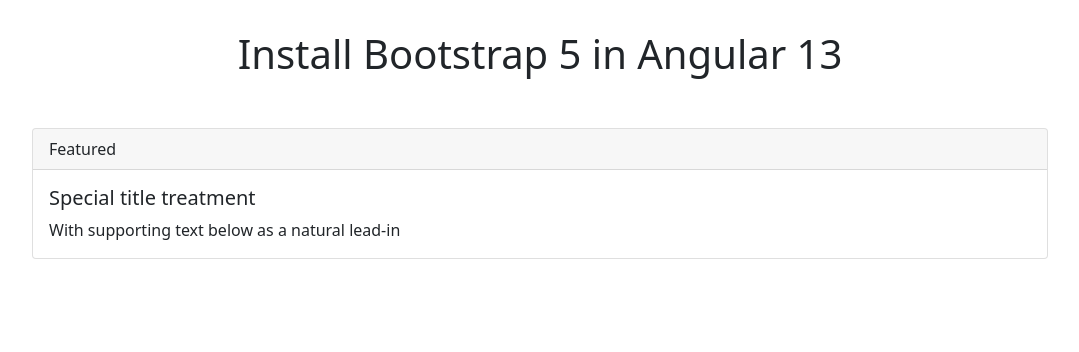
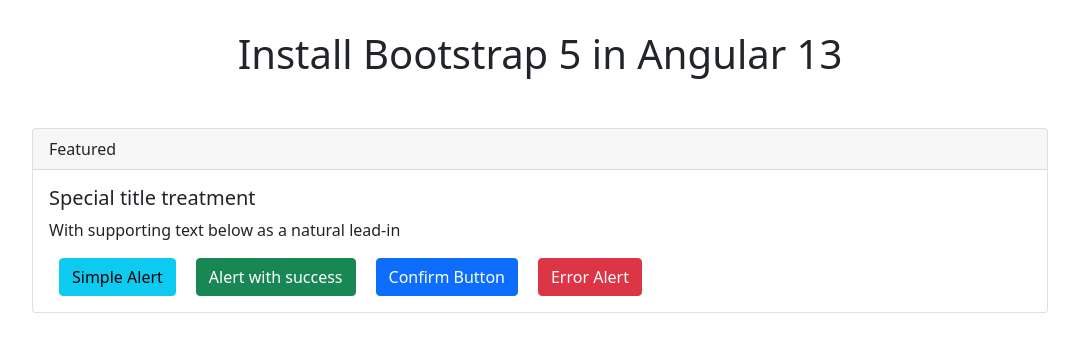
Before and after one commit to jordiascension/bonarea-web-example, an Angular app: page / in a window 1280 px wide. Shown: the top 352 px of the page, without its empty margins (60-1139 px from the left). Built offline with nearby package versions, Linux system fonts and the light colour scheme.

Commit message:
Added SweetAlert2 example

```diff
--- a/src/app/favorite/favorite.component.html
+++ b/src/app/favorite/favorite.component.html
@@ -9,6 +9,14 @@
         <div class="card-body">
             <h5 class="card-title">Special title treatment</h5>
             <p class="card-text">With supporting text below as a natural lead-in</p>
+            <button class="btn btn-info" style="margin-right: 10px;margin-left:10px;"
+            (click)="simpleAlert()">Simple Alert</button>
+            <button class="btn btn-success" style="margin-right: 10px;margin-left:10px;"
+            (click)="alertWithSuccess()">Alert with success</button>
+            <button class="btn btn-primary" style="margin-right: 10px;margin-left:10px;"
+            (click)="confirmBox()">Confirm Button</button>
+            <button class="btn btn-danger" style="margin-right: 10px;margin-left:10px;"
+            (click)="erroralert()">Error Alert</button>
         </div>
     </div>
 </div>
--- a/src/app/favorite/favorite.component.ts
+++ b/src/app/favorite/favorite.component.ts
@@ -1,4 +1,6 @@
 import { Component, OnInit } from '@angular/core';
+import Swal from 'sweetalert2';
+
 
 @Component({
   selector: 'app-favorite',
@@ -10,6 +12,47 @@
   constructor() { }
 
   ngOnInit(): void {
+    console.log('This is init method');
   }
 
+  simpleAlert(){
+    Swal.fire('Hello world!');
+  }
+
+  alertWithSuccess(){
+    Swal.fire('Thank you...','You submitted succesfully!','success');
+  }
+
+  confirmBox(){
+    Swal.fire({
+      title: 'Are you sure want to remove?',
+      text: 'You will not be able to recover this file!',
+      icon: 'warning',
+      showCancelButton: true,
+      confirmButtonText: 'Yes, delete it!',
+      cancelButtonText: 'No, keep it'
+    }).then((result) => {
+      if(result.value){
+        Swal.fire(
+          'Deleted!',
+          'Your imaginary file has been deleted',
+          'success'
+        )
+      } else if (result.dismiss === Swal.DismissReason.cancel){
+        Swal.fire(
+          'Cancelled',
+          'Your imaginary file is safe',
+          'error'
+        )
+      }
+    })
+  }
+  erroralert(){
+    Swal.fire({
+      icon: 'error',
+      title: 'Oops..',
+      text: 'Something went wrong!',
+      footer: '<a href>Why do I have this issue?</a>'
+    })
+  }
 }
```
